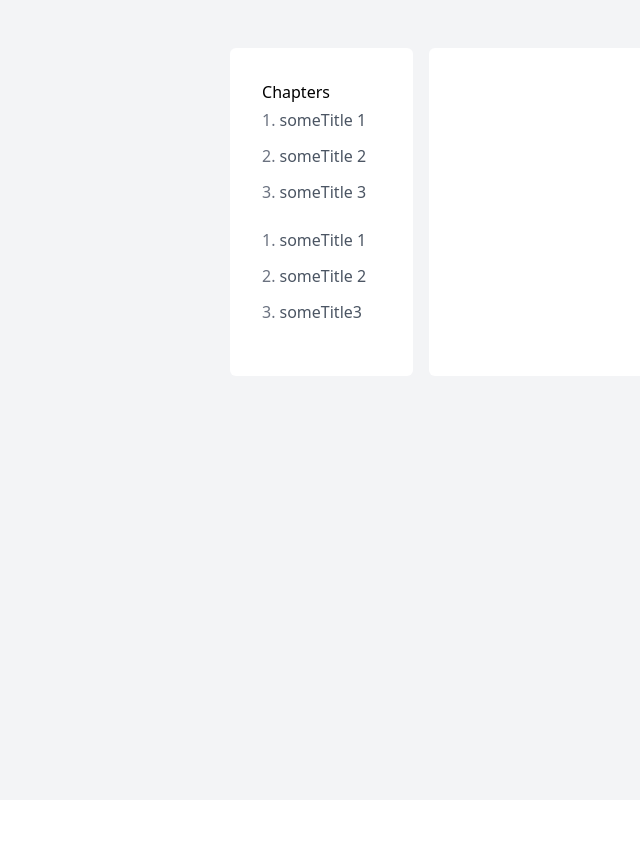
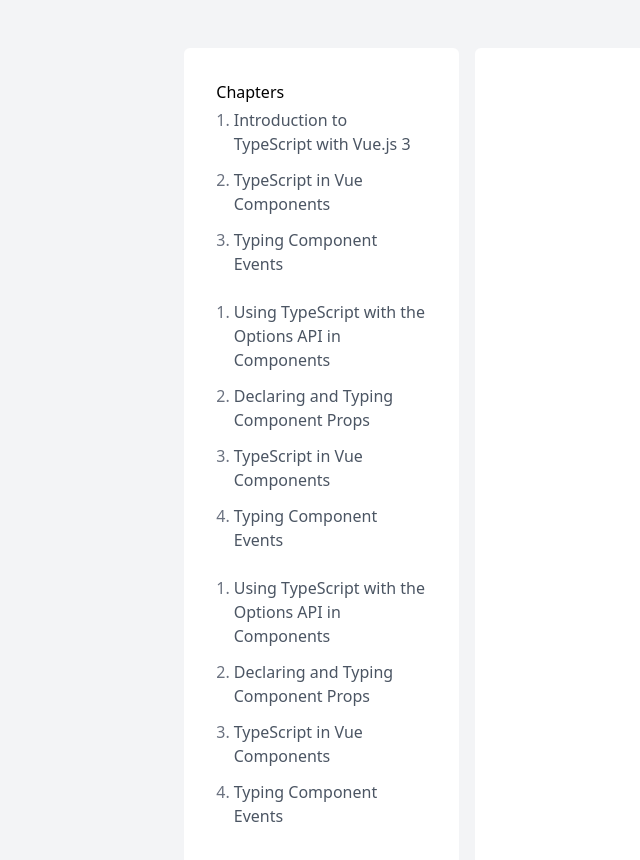
Before and after one commit to ivanushkaPr/mastering-nuxt, a Nuxt app: page /course in a window 1280 px wide. Shown: the top 860 px of the page, without its empty margins (13-653 px from the left). Before the commit the page ends 800 px from the top, so only its background shows below. Built offline with nearby package versions, Linux system fonts and the light colour scheme.

Commit message:
3. Ended chapter 3.

```diff
--- a/components/VideoPlayer.vue
+++ b/components/VideoPlayer.vue
@@ -17,7 +17,7 @@
 <script setup>
 const props = defineProps({
   videoId: {
-    type: String,
+    type: Number,
     required: true,
   },
 })
--- a/composables/courseData.js
+++ b/composables/courseData.js
@@ -1,63 +1,150 @@
-export default [{
+export default {
+    title: 'TypeScript with Vue.js 3',
+    chapters: [
+            {
+                title: 'Chapter 1',
+                slug: '1-chapter-1',
+                number: 1,
+                lessons:  [
+                        {
+                            title:
+                                'Introduction to TypeScript with Vue.js 3',
+                            slug: '1-introduction-to-typescript-with-vue-js-3',
+                            number: 1,
+                            downloadUrl:
+                                'https://vueschool.io/lessons/introduction-to-typescript-with-vue-js-3',
+                            videoId: 684236333,
+                            text: `In this lesson, we take a look at some of the benefits of using TypeScript with Vue.js including:
+
+                            Improved error detection in your IDE and at build time
+                            Safer and less stressful refactoring
+                            More focused and accurate IDE autocompletion
+
+                            We also answer the question: “Are there any cases when you wouldn’t want to use TypeScript?”.`,
+                        },
+                        {
+                            title: 'TypeScript in Vue Components',
+                            slug: '2-typescript-in-vue-components',
+                            number: 2,
+                            downloadUrl:
+                                'https://vueschool.io/lessons/typescript-in-vue-components',
+                            videoId: 684012498,
+                            text: `In this lesson, we learn how to direct Vue Single File Components to work with typescript.`,
+                        },
+                        {
+                            title: 'Typing Component Events',
+                            slug: '3-typing-component-events',
+                            number: 3,
+                            downloadUrl:
+                                'https://vueschool.io/lessons/typing-component-events',
+                            sourceUrl:
+                                'https://vueschool.io/lessons/typing-component-events',
+                            videoId: 686921522,
+                            text: `In this lesson, we learn how to type the payload of component events in Vue and TypeScript.`,
+                        },
+                    ],
+            },
+            {
+                title: 'Chapter 2',
+                slug: '2-chapter-2',
+                number: 2,
                 lessons: [
                         {
-            downloadUrl: 'http://www.gay.ru',
+                            title:
+                                'Using TypeScript with the Options API in Components',
+                            slug: '1-using-typescript-with-the-options-api-in-components',
                             number: 1,
-            slug: '1',
-            text: 'sometext1',
-            title: 'someTitle 1',
-            videoId: 'JnHXLmnwHaI?si=DtXBVr7F8jyAcvVr',
+                            downloadUrl:
+                                'https://vueschool.io/lessons/using-typescript-with-the-options-api-in-components',
+                            sourceUrl:
+                                'https://vueschool.io/lessons/using-typescript-with-the-options-api-in-components',
+                            videoId: 688503389,
+                            text: `In this lesson, we learn how to use TypeScript with the Vue.js Options API to type things such as component props, computed props, and events.`,
                         },
                         {
-            downloadUrl: 'http://www.gay.ru',
+                            title:
+                                'Declaring and Typing Component Props',
+                            slug: '2-declaring-and-typing-component-props',
                             number: 2,
-            slug: '2',
-            text: 'sometext2',
-            title: 'someTitle 2',
-            videoId: 'CB5Ehy5S2DI?si=ylhbbIRhFvg_KMEg',
+                            downloadUrl:
+                                'https://vueschool.io/lessons/declaring-and-typing-component-props',
+                            sourceUrl:
+                                'https://vueschool.io/lessons/declaring-and-typing-component-props',
+                            videoId: 688500728,
+                            text: `In this lesson, we’ll examine how to use TypeScript to define types for Vue component props. Along the way, you’ll also get a first hand look at the great DX this provides for interacting with those components.`,
                         },
                         {
-            downloadUrl: 'http://www.gay.ru',
+                            title: 'TypeScript in Vue Components',
+                            slug: '3-typescript-in-vue-components',
                             number: 3,
-            slug: '3',
-            text: 'sometext2',
-            title: 'someTitle 3',
-            videoId: 'CB5Ehy5S2DI?si=ylhbbIRhFvg_KMEg',
-        }
-    ],
-    number: 1,
-    slug: 'chapter-1',
-    title: 'chapter 1',
+                            downloadUrl:
+                                'https://vueschool.io/lessons/typescript-in-vue-components',
+                            videoId: 684012498,
+                            text: `In this lesson, we learn how to direct Vue Single File Components to work with typescript.`,
                         },
                         {
+                            title: 'Typing Component Events',
+                            slug: '4-typing-component-events',
+                            number: 4,
+                            downloadUrl:
+                                'https://vueschool.io/lessons/typing-component-events',
+                            sourceUrl:
+                                'https://vueschool.io/lessons/typing-component-events',
+                            videoId: 686921522,
+                            text: `In this lesson, we learn how to type the payload of component events in Vue and TypeScript.`,
+                        },
+                    ],
+            },
+            {
+                title: 'Chapter 3',
+                slug: '3-chapter-3',
+                number: 3,
                 lessons: [
                         {
-                downloadUrl: 'http://www.gay.ru',
+                            title:
+                                'Using TypeScript with the Options API in Components',
+                            slug: '1-using-typescript-with-the-options-api-in-components',
                             number: 1,
-                slug: '1',
-                text: 'sometext1',
-                title: 'someTitle 1',
-                videoId: 'CB5Ehy5S2DI?si=ylhbbIRhFvg_KMEg',
+                            downloadUrl:
+                                'https://vueschool.io/lessons/using-typescript-with-the-options-api-in-components',
+                            sourceUrl:
+                                'https://vueschool.io/lessons/using-typescript-with-the-options-api-in-components',
+                            videoId: 688503389,
+                            text: `In this lesson, we learn how to use TypeScript with the Vue.js Options API to type things such as component props, computed props, and events.`,
                         },
                         {
-                downloadUrl: 'http://www.gay.ru',
+                            title:
+                                'Declaring and Typing Component Props',
+                            slug: '2-declaring-and-typing-component-props',
                             number: 2,
-                slug: '2',
-                text: 'sometext2',
-                title: 'someTitle 2',
-                videoId: 'CB5Ehy5S2DI?si=ylhbbIRhFvg_KMEg',
+                            downloadUrl:
+                                'https://vueschool.io/lessons/declaring-and-typing-component-props',
+                            sourceUrl:
+                                'https://vueschool.io/lessons/declaring-and-typing-component-props',
+                            videoId: 688500728,
+                            text: `In this lesson, we’ll examine how to use TypeScript to define types for Vue component props. Along the way, you’ll also get a first hand look at the great DX this provides for interacting with those components.`,
                         },
                         {
-                downloadUrl: 'http://www.gay.ru',
+                            title: 'TypeScript in Vue Components',
+                            slug: '3-typescript-in-vue-components',
                             number: 3,
-                slug: '3',
-                text: 'sometext3',
-                title: 'someTitle3',
-                videoId: 'CB5Ehy5S2DI?si=ylhbbIRhFvg_KMEg',
-            }
+                            downloadUrl:
+                                'https://vueschool.io/lessons/typescript-in-vue-components',
+                            videoId: 684012498,
+                            text: `In this lesson, we learn how to direct Vue Single File Components to work with typescript.`,
+                        },
+                        {
+                            title: 'Typing Component Events',
+                            slug: '4-typing-component-events',
+                            number: 4,
+                            downloadUrl:
+                                'https://vueschool.io/lessons/typing-component-events',
+                            sourceUrl:
+                                'https://vueschool.io/lessons/typing-component-events',
+                            videoId: 686921522,
+                            text: `In this lesson, we learn how to type the payload of component events in Vue and TypeScript.`,
+                        },
                     ],
-        number: 2,
-        slug: 'chapter-2',
-        title: 'chapter 2',
-    }
-];
+            },
+        ],
+};
--- a/composables/useCourse.ts
+++ b/composables/useCourse.ts
@@ -1,14 +1,48 @@
 import courseData from "~/composables/courseData";
 
-export const useCourse = () => {
+
+type Lesson = {
+  title: string;
+  slug: string;
+  number: number;
+  downloadUrl: string;
+  videoId: number;
+  text: string;
+  sourceUrl?: string;
+  path: string;
+}
+
+type Chapter = {
+  title: string;
+  slug: string;
+  number: number;
+  lessons: Lesson[];
+}
+
+
+type Course = {
+  title: string;
+  chapters: Chapter[];
+}
+
+
+export const useCourse = (): Course => {
+  const chapters: Chapter[] = courseData.chapters.map(
+      (chapter) => {
+        const lessons: Lesson[] = chapter.lessons.map(
+            (lesson) => ({
+              ...lesson,
+              path: `/course/chapter/${chapter.slug}/lesson/${lesson.slug}`,
+            })
+        );
+        return {
+          ...chapter,
+          lessons
+        };
+      }
+  );
   return {
     ...courseData,
-    chapters: courseData.map((chapter) => ({
-      ...chapter,
-      lessons: chapter.lessons.map((lesson) => ({
-        ...lesson,
-        path: `/course/chapter/${chapter.slug}/lesson/${lesson.slug}`,
-      }))
-    })),
-  };
+    chapters,
+  }
 }
--- /dev/null
+++ b/error.vue
@@ -0,0 +1,31 @@
+<template>
+  <NuxtLayout>
+    <div class="prose">
+      <h1> Dang </h1>
+      <p> It looks like something broke </p>
+      <p> Sorry about that. </p>
+      <p>
+        <strong> {{ error.message }}</strong>
+      </p>
+      <p>
+        Go to the
+        <a
+          class="hover:cursor-pointer"
+          @click="handleError"
+        >  first lesson
+        </a>
+
+      </p>
+    </div>
+  </NuxtLayout>
+</template>
+
+<script setup>
+const error = useError();
+
+const handleError = () => {
+  clearError({
+    redirect: '/course/chapter/1-chapter-1/lesson/1-introduction-to-typescript-with-vue-js-3'
+  })
+}
+</script>
```
Also changed, not shown: pages/course.vue (+22 -0 lines), pages/course/chapter/[chapterSlug]/lesson/[lessonSlug].vue (+47 -2 lines). Lines whose indentation alone changed are shown as unchanged.
